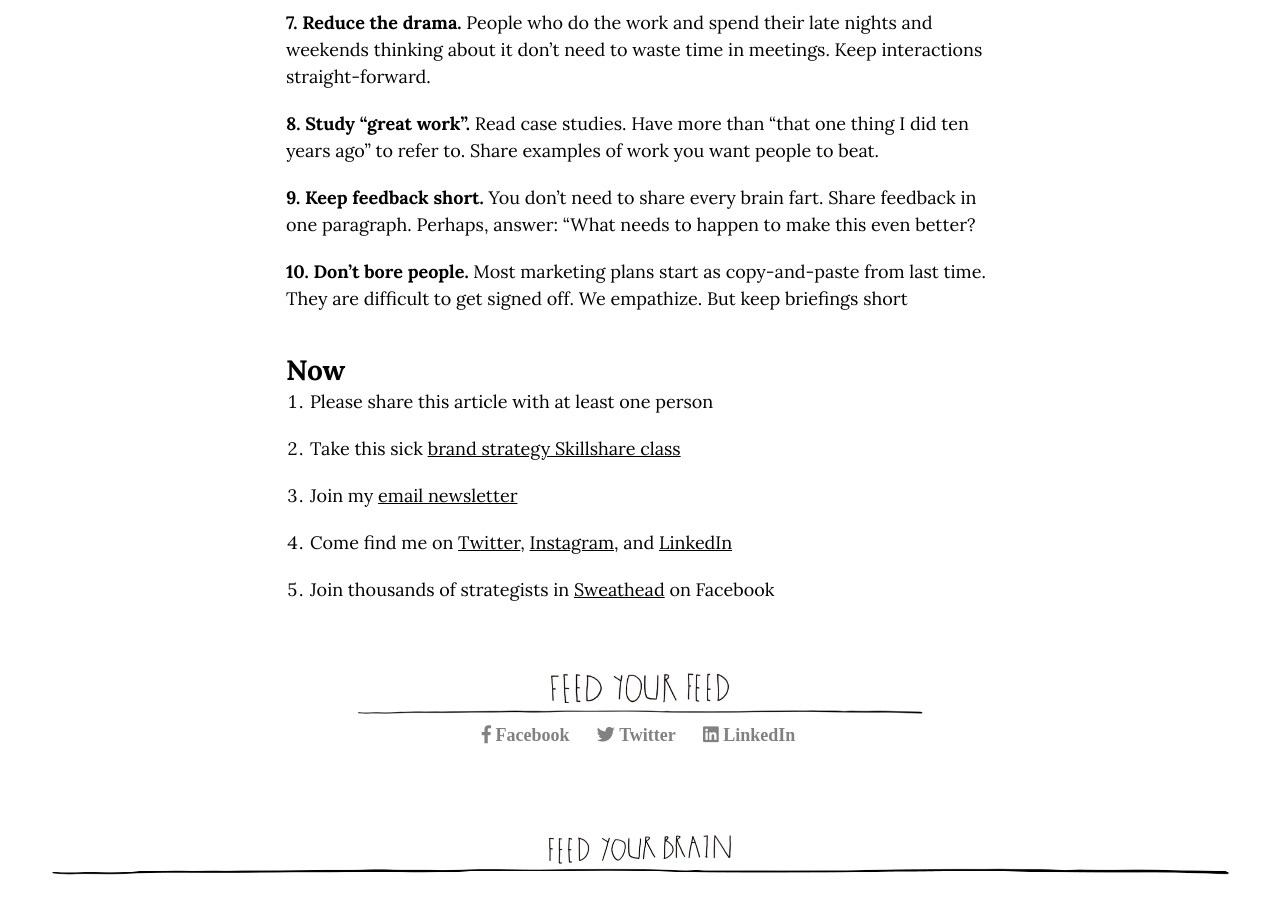
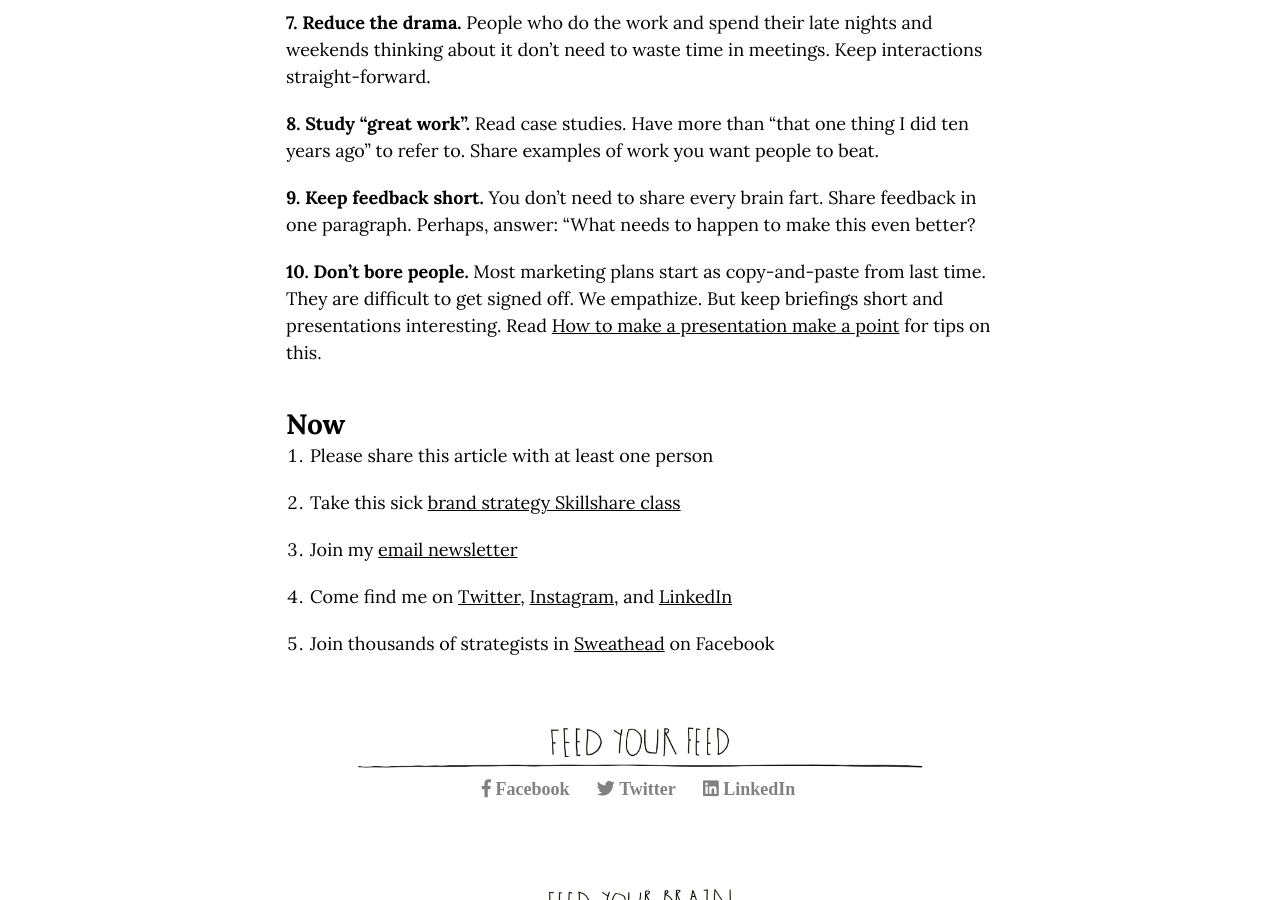
Before and after one commit to markhpollard/markhpollard.github.io, a Jekyll site: the page built from _posts/2018-12-13-how-to-get-better-creative-work-from-your-agencies.markdown, in a window 1280 px wide and 900 px high, scrolled down 2038 px. Built offline with Jekyll 4.4.1, drawn with Linux system fonts in a browser that asks for light colours; nearby versions of some CDN libraries.

Commit message:
Updated How To Get Better Creative Work From Your Agencies

```diff
--- a/_posts/2018-12-13-how-to-get-better-creative-work-from-your-agencies.markdown
+++ b/_posts/2018-12-13-how-to-get-better-creative-work-from-your-agencies.markdown
@@ -63,7 +63,8 @@ Read case studies. Have more than “that one thing I did ten years ago” to re
 You don’t need to share every brain fart. Share feedback in one paragraph. Perhaps, answer: “What needs to happen to make this even better?
 
 **10. Don’t bore people.**
-Most marketing plans start as copy-and-paste from last time. They are difficult to get signed off. We empathize. But keep briefings short
+Most marketing plans start as copy-and-paste from last time. They are difficult to get signed off. We empathize. But keep briefings short and presentations interesting. Read [How to make a presentation make a point](/how-to-make-a-presentation-make-a-point/) for tips on this.
+
 
 ## **Now**
 
```
